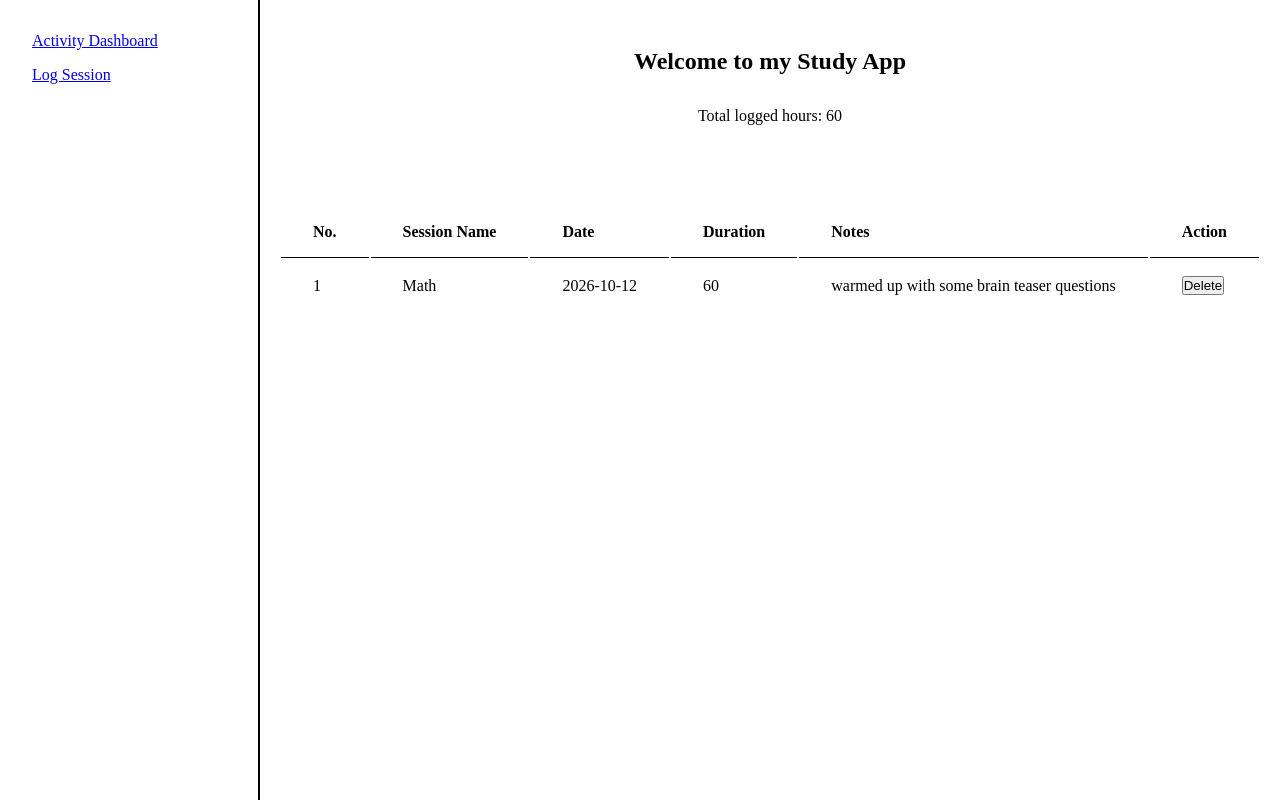
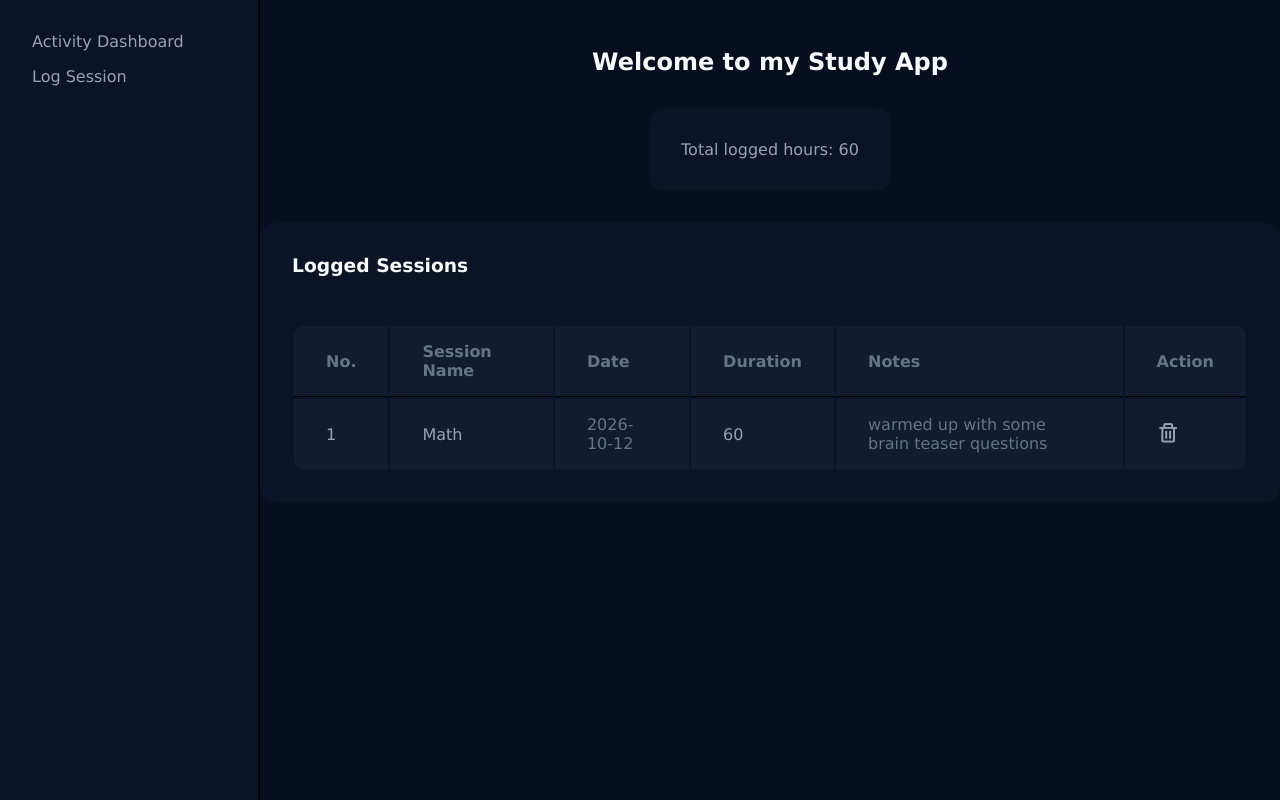
Before and after one commit to DanonymousCoder/study-app, a Flask app: page / in a window 1280 px wide. Run offline with Flask 3, Linux system fonts and the light colour scheme; data comes from the database, SQL or seed files in the repository; both versions use the stored data as it was after the commit; some libraries are stand-ins or nearby versions.

Commit message:
feat: designed the home page(add colors), replace delete button with icon from boxicon

```diff
--- a/static/styles.css
+++ b/static/styles.css
@@ -2,6 +2,7 @@
     padding: 0;
     margin: 0;
     box-sizing: border-box;
+    font-family: Verdana, Geneva, Tahoma, sans-serif;
 }
 
 
@@ -10,13 +11,15 @@ body{
     width: 100%;
     display: grid;
     grid-template-columns: 260px 1fr;
+    align-items: stretch;
     min-height: 100vh;
+    color: #94a3b8;
 }
 
 aside {
     border-right: 2px solid black;
     padding: 2em;
-    max-height: 100vh;
+    background-color: #0b1326;
 }
 
 aside ul {
@@ -31,6 +34,27 @@ main {
     flex-direction: column;
     align-items: center;
     justify-content: center;
+    background-color: #060e20;
+    height: 100vh;
+}
+
+a {
+    text-decoration: none;
+    color: #94a3b8;
+}
+
+h1 {
+    color: #f8fafc;
+}
+
+h3 {
+    color: #f8fafc;
+}
+
+.logged-sessions {
+    background-color: #0b1326;
+    padding: 2em;
+    border-radius: 15px;
 }
 
 .home-page {
@@ -42,24 +66,65 @@ main {
     gap: 2em;
 }
 
+.study-analysis {
+    background-color: #0b1326;
+    padding: 2em;
+    border-radius: 15px;
+}
+
 .home-page table {
     margin-top: 3em;
+}
+
+thead {
+    background-color: #131b2e;
+}
+
+thead th:first-child {
+    border-top-left-radius: 10px;
+}
+
+thead th:last-child {
+    border-top-right-radius: 10px;
 }
 
 th {
     padding: 1em 2em;
     text-align: left;
     border-bottom: 1px solid black;
+    color: #64748b;
+}
+
+tbody {
+    background-color: #131b2e;
 }
 
 td {
     padding: 1em 2em;
 }
 
+tbody tr td:nth-child(3),
+tbody tr td:nth-child(5) {
+    color: #64748b;
+}
+
+tbody tr:last-child td:first-child {
+    border-bottom-left-radius: 10px;
+}
+
+tbody tr:last-child td:last-child {
+    border-bottom-right-radius: 10px;
+}
+
 .log-section {
     display: none;
     flex-direction: column;
     gap: 2em;
+}
+
+table button{
+    background-color: transparent;
+    border: none;
 }
 
 .log-session {
--- a/templates/index.html
+++ b/templates/index.html
@@ -4,6 +4,19 @@
     <meta charset="UTF-8">
     <meta name="viewport" content="width=device-width, initial-scale=1.0">
     <title>Study App</title>
+
+
+    <!--
+        Link to Boxicons icons
+    -->
+
+     <!-- Basic Icons -->
+    <link href="https://cdn.boxicons.com/3.0.8/fonts/basic/boxicons.min.css" rel="stylesheet">
+    <!-- Filled Icons -->
+    <link href="https://cdn.boxicons.com/3.0.8/fonts/filled/boxicons-filled.min.css" rel="stylesheet">
+    <!-- Brand Icons -->
+    <link href="https://cdn.boxicons.com/3.0.8/fonts/brands/boxicons-brands.min.css" rel="stylesheet">
+
 
     <link rel="stylesheet" href="../static/styles.css">
 </head>
@@ -22,6 +35,8 @@
                 <p>Total logged hours: <span>{{total_duration}}</span></p>
             </div>
 
+            <div class="logged-sessions">
+                <h3>Logged Sessions</h3>
                 <table class="displayed-sessions">
                     <thead>
                         <th>No.</th>
@@ -41,13 +56,14 @@
                             <td>{{session.notes}}</td>
                             <td>
                                 <form action="/delete/{{session.id}}" method="POST">
-                                <button type="submit">Delete</button>
+                                    <button type="submit"><i class="bx bx-trash" style="color: #94a3b8; font-size: 1.75em;"> </i></button>
                                 </form>
                             </td>
                         </tr>
                         {% endfor %}
                     </tbody>
                 </table>
+            </div>
         </section>
 
         <section class="log-section" id="log-section">
```
Also changed, not shown: focus.db. Lines whose indentation alone changed are shown as unchanged.
